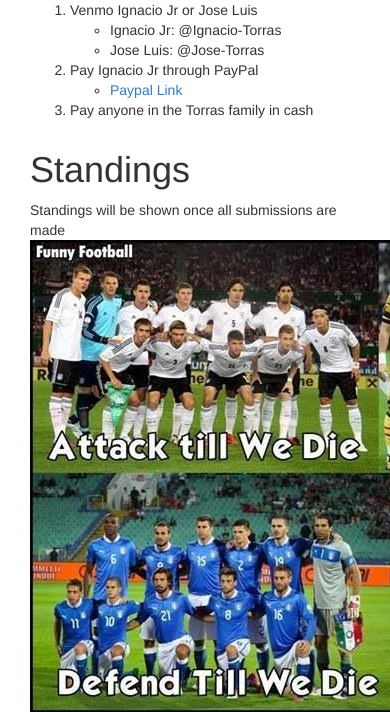
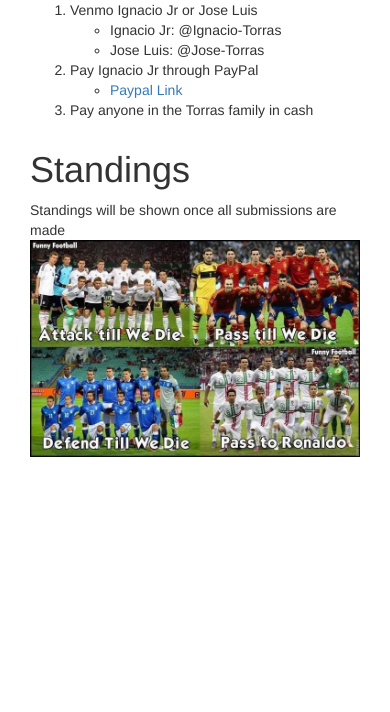
Before and after one commit to itorras13/Euro2016, a Flask app: page / in a window 390 px wide; the page is wider, and only the part inside the window is pictured. Shown: the part 497-1209 px from the top of that part. After the commit the page ends 954 px from the top of that part, so only its background shows below. Run offline with Flask 2, Linux system fonts and the light colour scheme; some libraries are stand-ins or nearby versions.

Commit message:
responsive image check

```diff
--- a/templates/index.html
+++ b/templates/index.html
@@ -102,7 +102,7 @@
                     <div class="col-lg-12">
                         <h1>Standings</h1>
                         Standings will be shown once all submissions are made
-                        <img src="static/img/funny_pic.jpg">
+                        <img class="img-responsive" src="static/img/funny_pic.jpg">
                     </div>
                 </div>
             </div>
```
